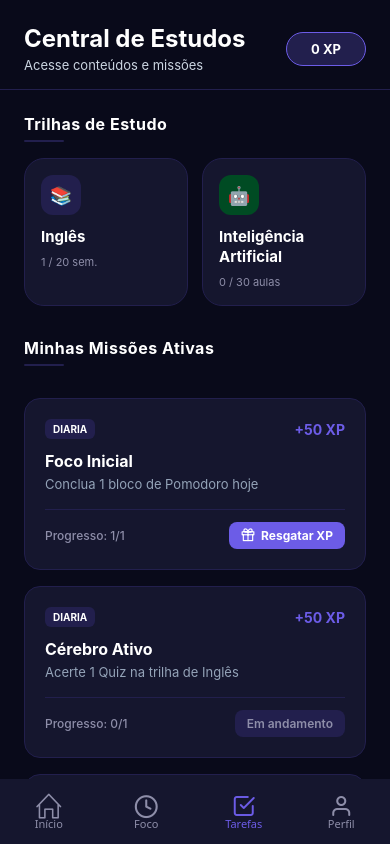
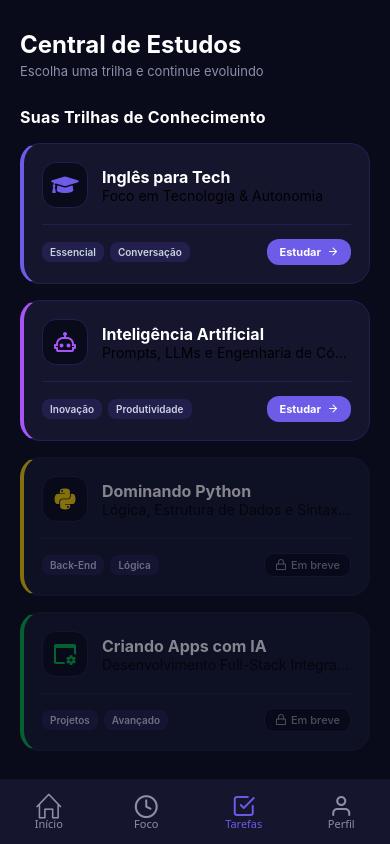
Before and after one commit to Glaudejane/StudyFlow, a React Native app: screen /Tarefas in a window 390 px wide. Built offline with nearby package versions, Linux system fonts and the light colour scheme.

Commit message:
feat: upgrade TasksScreen into a central learning hub with 4 tech tracks

```diff
--- a/screens/TaskScreen.js
+++ b/screens/TaskScreen.js
@@ -1,285 +1,199 @@
-import React, { useState, useCallback } from "react";
-import { View, Text, StyleSheet, SafeAreaView, FlatList, TouchableOpacity, Alert } from "react-native";
-import { Feather } from "@expo/vector-icons";
-import AsyncStorage from "@react-native-async-storage/async-storage";
-import { useFocusEffect } from "@react-navigation/native";
+// screens/TasksScreen.js
+import React from "react";
+import { View, Text, StyleSheet, SafeAreaView, ScrollView, TouchableOpacity } from "react-native";
+import { Feather, FontAwesome5, MaterialCommunityIcons } from "@expo/vector-icons";
 
-export default function TaskScreen({ navigation }) {
-    const [totalXp, setTotalXp] = useState(0);
-
-    const [missions, setMissions] = useState([
+export default function TasksScreen({ navigation }) {
+    // 📚 LISTA DE TRILHAS FORMATADA PARA O DESIGN PREMIUM
+    const trilhas = [
         {
-            id: "1",
-            type: "diaria",
-            title: "Foco Inicial",
-            desc: "Conclua 1 bloco de Pomodoro hoje",
-            xpReward: 50,
-            progress: "1/1",
-            completed: true,
-            claimed: false,
+            id: "Ingles",
+            titulo: "Inglês para Tech",
+            subtitulo: "Foco em Tecnologia & Autonomia",
+            tags: ["Essencial", "Conversação"],
+            corBorda: "#6C5CE7",
+            icone: () => <FontAwesome5 name="graduation-cap" size={22} color="#6C5CE7" />,
+            progresso: "100%", // Desbloqueado para testes
+            rota: "Weeks", // Vai para a tela de semanas de inglês
         },
         {
-            id: "2",
-            type: "diaria",
-            title: "Cérebro Ativo",
-            desc: "Acerte 1 Quiz na trilha de Inglês",
-            xpReward: 50,
-            progress: "0/1",
-            completed: false,
-            claimed: false,
+            id: "IA",
+            titulo: "Inteligência Artificial",
+            subtitulo: "Prompts, LLMs e Engenharia de Código",
+            tags: ["Inovação", "Produtividade"],
+            corBorda: "#A855F7",
+            icone: () => <MaterialCommunityIcons name="robot-outline" size={24} color="#A855F7" />,
+            progresso: "100%",
+            rota: "AIWeeks", // Vai para a trilha de IA que criamos
         },
         {
-            id: "3",
-            type: "semanal",
-            title: "Maratonista",
-            desc: "Estude 3 semanas da trilha de Inglês",
-            xpReward: 200,
-            progress: "1/3",
-            completed: false,
-            claimed: false,
+            id: "Python",
+            titulo: "Dominando Python",
+            subtitulo: "Lógica, Estrutura de Dados e Sintaxe do Zero",
+            tags: ["Back-End", "Lógica"],
+            corBorda: "#FFD700",
+            icone: () => <FontAwesome5 name="python" size={24} color="#FFD700" />,
+            progresso: "Em breve",
+            rota: "PythonWeeks",
         },
         {
-            id: "4",
-            type: "semanal",
-            title: "Inabalável",
-            desc: "Mantenha 3 dias de sequência (Streak)",
-            xpReward: 150,
-            progress: "3/3",
-            completed: true,
-            claimed: false,
+            id: "AppsIA",
+            titulo: "Criando Apps com IA",
+            subtitulo: "Desenvolvimento Full-Stack Integrando APIs",
+            tags: ["Projetos", "Avançado"],
+            corBorda: "#00BA4A",
+            icone: () => <MaterialCommunityIcons name="application-cog-outline" size={24} color="#00BA4A" />,
+            progresso: "Em breve",
+            rota: "AppsIAWeeks",
         },
-    ]);
+    ];
 
-    const loadXP = useCallback(async () => {
-        try {
-            const savedXP = await AsyncStorage.getItem("@studyflow:xp");
-            if (savedXP !== null) setTotalXp(parseInt(savedXP, 10));
-        } catch (error) {
-            console.log("Erro ao carregar XP:", error);
-        }
-    }, []);
-
-    useFocusEffect(
-        useCallback(() => {
-            loadXP();
-        }, [loadXP]),
-    );
-
-    const claimReward = async (id, xpReward) => {
-        try {
-            const currentXPValue = await AsyncStorage.getItem("@studyflow:xp");
-            let currentXP = currentXPValue ? parseInt(currentXPValue, 10) : 0;
-            const newXP = currentXP + xpReward;
-            await AsyncStorage.setItem("@studyflow:xp", newXP.toString());
-
-            setMissions((prevMissions) =>
-                prevMissions.map((mission) => (mission.id === id ? { ...mission, claimed: true } : mission)),
-            );
-            setTotalXp(newXP);
-            Alert.alert("🎉 Recompensa Resgatada!", `Sua dedicação rendeu +${xpReward} XP!`);
-        } catch (error) {
-            console.log("Erro ao resgatar recompensa:", error);
-        }
-    };
-
-    // 🏛️ HEADER DA LISTA: AGORA AS TRILHAS DE ESTUDO FICAM NO TOPO!
-    const renderHeaderComponent = () => (
-        <View style={styles.topContainer}>
-            <View style={styles.sectionHeader}>
-                <Text style={styles.sectionTitle}>Trilhas de Estudo</Text>
-                <View style={styles.titleLine} />
+    return (
+        <SafeAreaView style={styles.container}>
+            <ScrollView showsVerticalScrollIndicator={false} contentContainerStyle={styles.scrollContent}>
+                {/* HEADER DA TELA */}
+                <View style={styles.header}>
+                    <Text style={styles.headerTitle}>Central de Estudos</Text>
+                    <Text style={styles.headerSubtitle}>Escolha uma trilha e continue evoluindo</Text>
                 </View>
 
+                {/* SEÇÃO PRINCIPAL DE TRILHAS */}
+                <Text style={styles.sectionTitle}>Suas Trilhas de Conhecimento</Text>
+
                 <View style={styles.trilhasContainer}>
-                {/* CARD DE INGLÊS */}
+                    {trilhas.map((trilha) => {
+                        const isEmBreve = trilha.progresso === "Em breve";
+
+                        return (
                             <TouchableOpacity
-                    style={styles.trilhaCard}
-                    onPress={() => navigation.navigate("Weeks")}
+                                key={trilha.id}
+                                style={[
+                                    styles.trilhaCard,
+                                    { borderLeftColor: trilha.corBorda },
+                                    isEmBreve && styles.trilhaCardDesabilitado,
+                                ]}
                                 activeOpacity={0.7}
+                                disabled={isEmBreve}
+                                onPress={() => navigation.navigate(trilha.rota)}
                             >
-                    <View style={[styles.trilhaBadge, { backgroundColor: "#221F4D" }]}>
-                        <Text style={styles.trilhaIcon}>📚</Text>
+                                <View style={styles.trilhaTopRow}>
+                                    <View style={styles.iconContainerBg}>{trilha.icone()}</View>
+
+                                    <View style={styles.trilhaTexts}>
+                                        <Text style={styles.trilhaTitleText}>{trilha.titulo}</Text>
+                                        <Text style={styles.trilhaSSubtitulo} numberOfLines={1}>
+                                            {trilha.subtitulo}
+                                        </Text>
                                     </View>
-                    <Text style={styles.trilhaTitle}>Inglês</Text>
-                    <Text style={styles.trilhaProgress}>1 / 20 sem.</Text>
-                </TouchableOpacity>
-
-                {/* CARD DE INTELIGÊNCIA ARTIFICIAL */}
-                <TouchableOpacity
-                    style={styles.trilhaCard}
-                    onPress={() => navigation.navigate("AIWeeks")}
-                    activeOpacity={0.7}
-                >
-                    <View style={[styles.trilhaBadge, { backgroundColor: "#004B23" }]}>
-                        <Text style={styles.trilhaIcon}>🤖</Text>
-                    </View>
-                    <Text style={styles.trilhaTitle}>Inteligência{"\n"}Artificial</Text>
-                    <Text style={styles.trilhaProgress}>0 / 30 aulas</Text>
-                </TouchableOpacity>
                                 </View>
 
-            {/* TÍTULO DAS MISSÕES ABAIXO */}
-            <View style={[styles.sectionHeader, { marginTop: 32 }]}>
-                <Text style={styles.sectionTitle}>Minhas Missões Ativas</Text>
-                <View style={styles.titleLine} />
+                                {/* TAGS E STATUS */}
+                                <View style={styles.trilhaFooter}>
+                                    <View style={styles.tagsRow}>
+                                        {trilha.tags.map((tag, idx) => (
+                                            <View key={idx} style={styles.tagBadge}>
+                                                <Text style={styles.tagText}>{tag}</Text>
                                             </View>
+                                        ))}
                                     </View>
-    );
 
-    const renderMissionItem = ({ item }) => (
-        <View style={styles.taskCard}>
-            <View style={styles.taskHeader}>
-                <View style={[styles.badge, item.type === "diaria" ? styles.badgeDiaria : styles.badgeSemanal]}>
-                    <Text style={styles.badgeText}>{item.type.toUpperCase()}</Text>
+                                    <View style={styles.statusZone}>
+                                        {isEmBreve ? (
+                                            <View style={styles.lockBadge}>
+                                                <Feather name="lock" size={12} color="#8E8EA9" />
+                                                <Text style={styles.lockText}>Em breve</Text>
                                             </View>
-                <Text style={styles.xpRewardText}>+{item.xpReward} XP</Text>
-            </View>
-            <Text style={styles.taskTitle}>{item.title}</Text>
-            <Text style={styles.taskDesc}>{item.desc}</Text>
-            <View style={styles.taskFooter}>
-                <Text style={styles.progressText}>Progresso: {item.progress}</Text>
-                {!item.completed && (
-                    <View style={[styles.statusBtn, styles.btnIncompleto]}>
-                        <Text style={styles.btnIncompletoText}>Em andamento</Text>
-                    </View>
-                )}
-                {item.completed && !item.claimed && (
-                    <TouchableOpacity
-                        style={[styles.statusBtn, styles.btnClaim]}
-                        onPress={() => claimReward(item.id, item.xpReward)}
-                    >
-                        <Feather name="gift" size={14} color="#FFF" />
-                        <Text style={styles.btnClaimText}>Resgatar XP</Text>
-                    </TouchableOpacity>
-                )}
-                {item.claimed && (
-                    <View style={[styles.statusBtn, styles.btnClaimed]}>
-                        <Feather name="check-circle" size={14} color="#8E8EA9" />
-                        <Text style={styles.btnClaimedText}>Concluído</Text>
+                                        ) : (
+                                            <View style={styles.arrowBadge}>
+                                                <Text style={styles.entrarText}>Estudar</Text>
+                                                <Feather name="arrow-right" size={12} color="#FFF" />
                                             </View>
                                         )}
                                     </View>
                                 </View>
+                            </TouchableOpacity>
                         );
-
-    return (
-        <SafeAreaView style={styles.container}>
-            <View style={styles.header}>
-                <View style={{ flex: 1, paddingRight: 8 }}>
-                    <Text style={styles.headerTitle}>Central de Estudos</Text>
-                    <Text style={styles.headerSubtitle}>Acesse conteúdos e missões</Text>
+                    })}
                 </View>
-                <View style={styles.xpBadgeContainer}>
-                    <Text style={styles.xpBadgeValue}>{totalXp} XP</Text>
-                </View>
-            </View>
-
-            <FlatList
-                data={missions}
-                keyExtractor={(item) => item.id}
-                renderItem={renderMissionItem}
-                ListHeaderComponent={renderHeaderComponent} // Renderiza Trilhas em cima
-                contentContainerStyle={styles.listContainer}
-                showsVerticalScrollIndicator={false}
-            />
+            </ScrollView>
         </SafeAreaView>
     );
 }
 
 const styles = StyleSheet.create({
     container: { flex: 1, backgroundColor: "#090A1A" },
-    header: {
-        paddingHorizontal: 24,
-        paddingTop: 24,
-        paddingBottom: 16,
-        borderBottomWidth: 1,
-        borderColor: "#221F4D",
-        flexDirection: "row",
-        justifyContent: "space-between",
-        alignItems: "center",
-        gap: 12,
-    },
+    scrollContent: { padding: 20 },
+
+    // HEADER
+    header: { marginBottom: 28, paddingTop: 10 },
     headerTitle: { color: "#FFF", fontSize: 24, fontWeight: "bold" },
-    headerSubtitle: { color: "#CBD5E1", fontSize: 13, marginTop: 4 },
-    xpBadgeContainer: {
-        backgroundColor: "#221F4D",
-        paddingVertical: 8,
-        paddingHorizontal: 12,
-        borderRadius: 20,
-        borderWidth: 1,
-        borderColor: "#6C5CE7",
-        minWidth: 80,
-        alignItems: "center",
-        justifyContent: "center",
-    },
-    xpBadgeValue: { color: "#FFF", fontWeight: "bold", fontSize: 13 },
-    listContainer: { padding: 24, paddingBottom: 40 },
+    headerSubtitle: { color: "#8E8EA9", fontSize: 13, marginTop: 4 },
 
-    // LINHA E SEÇÃO DE TÍTULO
-    sectionHeader: { marginBottom: 16 },
-    sectionTitle: { color: "#FFFFFF", fontSize: 16, fontWeight: "bold", letterSpacing: 0.5 },
-    titleLine: { height: 2, backgroundColor: "#221F4D", width: 40, marginTop: 6, borderRadius: 1 },
+    // SEÇÃO Title
+    sectionTitle: { color: "#FFF", fontSize: 16, fontWeight: "bold", marginBottom: 16, letterSpacing: 0.3 },
 
-    topContainer: { marginBottom: 16 },
-    trilhasContainer: { flexDirection: "row", justifyContent: "space-between", gap: 14 },
+    // TRILHAS CONTAINER & CARDS
+    trilhasContainer: { gap: 16 },
     trilhaCard: {
-        flex: 1,
         backgroundColor: "#15162E",
         borderRadius: 20,
-        padding: 16,
+        padding: 18,
+        borderWidth: 1,
+        borderColor: "#221F4D",
+        borderLeftWidth: 4,
+    },
+    trilhaCardDesabilitado: { opacity: 0.5, borderColor: "#1F1F38" },
+    trilhaTopRow: { flexDirection: "row", alignItems: "center", gap: 14 },
+    iconContainerBg: {
+        width: 46,
+        height: 46,
+        borderRadius: 14,
+        backgroundColor: "#090A1A",
+        justifyContent: "center",
+        alignItems: "center",
         borderWidth: 1,
         borderColor: "#221F4D",
     },
-    trilhaBadge: {
-        width: 40,
-        height: 40,
-        borderRadius: 12,
-        justifyContent: "center",
-        alignItems: "center",
-        marginBottom: 12,
-    },
-    trilhaIcon: { fontSize: 18 },
-    trilhaTitle: { color: "#FFF", fontSize: 15, fontWeight: "bold", lineHeight: 20 },
-    trilhaProgress: { color: "#8E8EA9", fontSize: 11, marginTop: 8 },
+    trilhaTexts: { flex: 1 },
+    trilhaTitleText: { color: "#FFF", fontSize: 16, fontWeight: "bold" },
+    trilhaSub: { color: "#8E8EA9", fontSize: 12, marginTop: 4 },
 
-    taskCard: {
-        backgroundColor: "#15162E",
-        borderRadius: 16,
-        padding: 20,
-        marginBottom: 16,
-        borderWidth: 1,
-        borderColor: "#221F4D",
-    },
-    taskHeader: { flexDirection: "row", justifyContent: "space-between", alignItems: "center", marginBottom: 12 },
-    badge: { paddingVertical: 4, paddingHorizontal: 8, borderRadius: 6 },
-    badgeDiaria: { backgroundColor: "#221F4D" },
-    badgeSemanal: { backgroundColor: "#004B23" },
-    badgeText: { color: "#FFF", fontSize: 10, fontWeight: "bold" },
-    xpRewardText: { color: "#6C5CE7", fontWeight: "bold", fontSize: 14 },
-    taskTitle: { color: "#FFF", fontSize: 16, fontWeight: "bold" },
-    taskDesc: { color: "#94A3B8", fontSize: 13, marginTop: 4, lineHeight: 18 },
-    taskFooter: {
+    // FOOTER DO CARD
+    trilhaFooter: {
         flexDirection: "row",
         justifyContent: "space-between",
         alignItems: "center",
         marginTop: 16,
-        paddingTop: 12,
+        paddingTop: 14,
         borderTopWidth: 1,
         borderColor: "#221F4D",
     },
-    progressText: { color: "#8E8EA9", fontSize: 12, fontWeight: "500" },
-    statusBtn: {
+    tagsRow: { flexDirection: "row", gap: 6 },
+    tagBadge: { backgroundColor: "#221F4D", paddingVertical: 4, paddingHorizontal: 8, borderRadius: 8 },
+    tagText: { color: "#CBD5E1", fontSize: 10, fontWeight: "600" },
+
+    // BADGES DE STATUS
+    statusZone: { flexDirection: "row", alignItems: "center" },
+    lockBadge: {
+        flexDirection: "row",
+        alignItems: "center",
+        gap: 4,
+        backgroundColor: "#090A1A",
+        paddingVertical: 4,
+        paddingHorizontal: 10,
+        borderRadius: 10,
+        borderWidth: 1,
+        borderColor: "#221F4D",
+    },
+    lockText: { color: "#8E8EA9", fontSize: 11, fontWeight: "500" },
+    arrowBadge: {
         flexDirection: "row",
         alignItems: "center",
         gap: 6,
+        backgroundColor: "#6C5CE7",
         paddingVertical: 6,
         paddingHorizontal: 12,
-        borderRadius: 8,
+        borderRadius: 12,
     },
-    btnIncompleto: { backgroundColor: "#221F4D" },
-    btnIncompletoText: { color: "#8E8EA9", fontSize: 12, fontWeight: "600" },
-    btnClaim: { backgroundColor: "#6C5CE7" },
-    btnClaimText: { color: "#FFF", fontSize: 12, fontWeight: "bold" },
-    btnClaimed: { backgroundColor: "#1F203B" },
-    btnClaimedText: { color: "#8E8EA9", fontSize: 12, fontWeight: "600" },
+    entrarText: { color: "#FFF", fontSize: 11, fontWeight: "bold" },
 });
```
Lines whose indentation alone changed are shown as unchanged.
